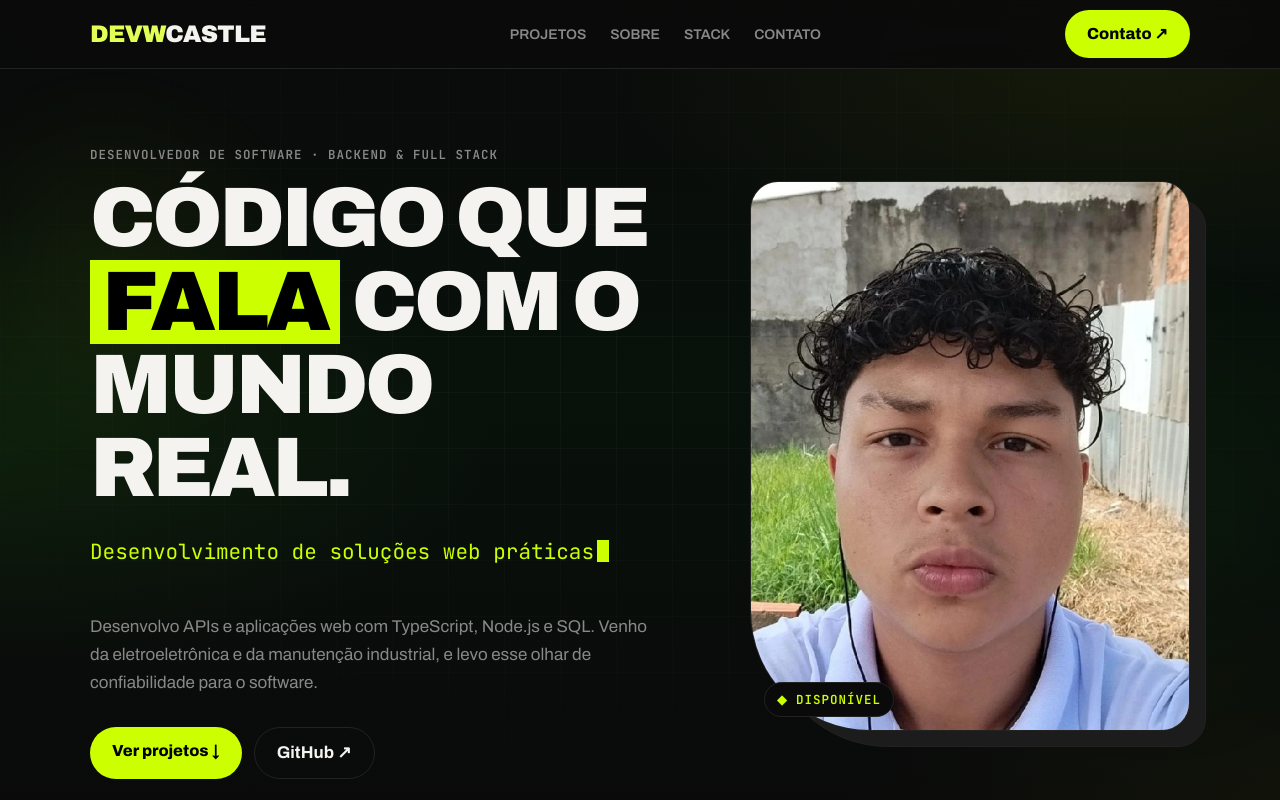
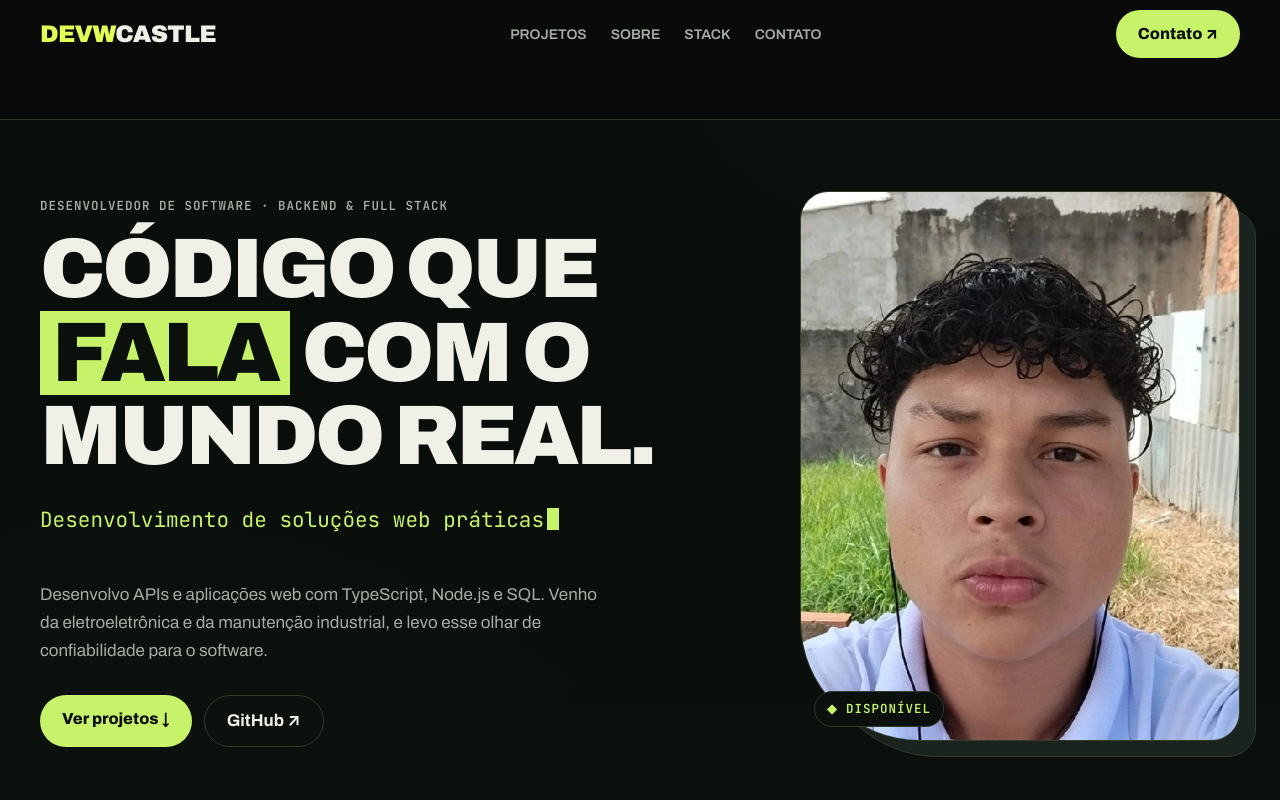
Before and after one commit to DevWCastle/DevWCastle, a React (Vite) app: page / in a window 1280 px wide. Shown: the top 800 px of the page. Built offline with nearby package versions, Linux system fonts and the light colour scheme.

Commit message:
alterando fundo

```diff
--- a/src/index.css
+++ b/src/index.css
@@ -1,14 +1,16 @@
- :root {
-  --bg: #0a0a0a;
-  --s1: #141414;
-  --s2: #1c1c1c;
-  --ln: #222222;
-  --tx: #f4f3ef;
-  --mu: #888888;
-  --lime: #ccff00;
-  --lime-tx: #000000;
-  --cy: #ccff00;
-  --hd: 68px;
+:root {
+  /* Paleta Principal Refinada */
+  --bg: #0B100D;        /* Fundo principal (carvão escuro com nuances frias) */
+  --s1: #131A15;        /* Cards e superfícies primárias */
+  --s2: #1A231D;        /* Superfícies secundárias e estados de hover */
+  --ln: #303B2A;        /* Bordas, linhas de divisão e contornos */
+  --tx: #F0F0E9;        /* Texto principal (alto contraste e leitura suave) */
+  --mu: #A5ADA5;        /* Texto secundário (cinza-esverdeado) */
+  --lime: #C7F36B;      /* Verde de destaque sofisticado e elegante */
+  --lime-tx: #0B100D;   /* Texto sobre fundo de destaque */
+  --cy: #C7F36B;        /* Mantido por compatibilidade legada */
+  --hd: 68px;           /* Altura da Navbar */
+
   color-scheme: dark;
   box-sizing: border-box;
   padding-top: env(safe-area-inset-top, 0px);
@@ -28,8 +30,10 @@ body {
   margin: 0;
   background: var(--bg);
   color: var(--tx);
-  font: 400 17px/1.65 "Archivo", system-ui, sans-serif;
+  font: 400 17px/1.65 "Archivo", system-ui, -apple-system, BlinkMacSystemFont, sans-serif;
   overflow-x: hidden;
+  -webkit-font-smoothing: antialiased;
+  -moz-osx-font-smoothing: grayscale;
 }
 
 body::before {
@@ -41,11 +45,9 @@ body::before {
   z-index: 60;
 }
 
-/* ===== FUNDO: gradiente + grade + brilhos animados ===== */
+/* ===== FUNDO: Gradiente ambiental quase imperceptível ===== */
 
-/* ===== FUNDO: gradiente + grade + brilhos animados (tons mais escuros) ===== */
-
-/* 1) gradiente */
+/* 1) Gradiente ambiental profundo hiper-suavizado */
 html::before {
   content: "";
   position: fixed;
@@ -53,26 +55,25 @@ html::before {
   z-index: -1;
   pointer-events: none;
   background:
-    radial-gradient(60% 45% at 88% 4%, rgba(150, 190, 0, .09), transparent 70%),
-    radial-gradient(55% 40% at 0% 55%, rgba(40, 95, 20, .20), transparent 70%),
-    radial-gradient(50% 35% at 100% 100%, rgba(150, 190, 0, .05), transparent 70%),
-    linear-gradient(180deg, var(--bg) 0%, #08110a 48%, var(--bg) 100%);
+    radial-gradient(50% 40% at 85% 10%, rgba(199, 243, 107, 0.01), transparent 75%),
+    radial-gradient(50% 40% at 10% 80%, rgba(48, 59, 42, 0.04), transparent 75%),
+    linear-gradient(180deg, var(--bg) 0%, #090E0B 50%, var(--bg) 100%);
 }
 
-/* 2) brilhos que se movem devagar */
+/* 2) Luzes ambiente com opacidade quase zero */
 body::after {
   content: "";
   position: fixed;
   inset: 0;
   z-index: -1;
   pointer-events: none;
-  opacity: .35;
+  opacity: 0.06;
   background:
-    radial-gradient(closest-side, rgba(150, 190, 0, .20), transparent) no-repeat,
-    radial-gradient(closest-side, rgba(40, 110, 30, .26), transparent) no-repeat;
+    radial-gradient(closest-side, rgba(199, 243, 107, 0.03), transparent) no-repeat,
+    radial-gradient(closest-side, rgba(48, 59, 42, 0.08), transparent) no-repeat;
   background-size: 420px 420px, 520px 520px;
   background-position: -120px 20%, calc(100% + 160px) 95%;
-  animation: bg-drift 16s ease-in-out infinite alternate;
+  animation: bg-drift 18s ease-in-out infinite alternate;
 }
 
 @keyframes bg-drift {
@@ -81,35 +82,28 @@ body::after {
   }
 }
 
-/* 3) grade sutil */
-html::after {
-  content: "";
-  position: fixed;
-  inset: 0;
-  z-index: -1;
-  pointer-events: none;
-  background-image:
-    linear-gradient(rgba(255, 255, 255, .035) 1px, transparent 1px),
-    linear-gradient(90deg, rgba(255, 255, 255, .035) 1px, transparent 1px);
-  background-size: 56px 56px;
-  -webkit-mask-image: radial-gradient(70% 60% at 50% 45%, #000, transparent);
-  mask-image: radial-gradient(70% 60% at 50% 45%, #000, transparent);
+/* ===== ELEMENTOS BASE & UTILITÁRIOS ===== */
+
+a {
+  color: inherit;
+  transition: color 0.2s ease, border-color 0.2s ease;
 }
 
-/* ===== restante do CSS, sem alterações ===== */
-
-a { color: inherit; }
-img { max-width: 100%; height: auto; display: block; }
+img {
+  max-width: 100%;
+  height: auto;
+  display: block;
+}
 
 :focus-visible {
-  outline: 3px solid var(--lime);
+  outline: 2px solid var(--lime);
   outline-offset: 3px;
   border-radius: 4px;
 }
 
 .mono {
   font: 600 12.5px/1.4 "JetBrains Mono", ui-monospace, monospace;
-  letter-spacing: .08em;
+  letter-spacing: 0.08em;
   text-transform: uppercase;
 }
 
@@ -123,9 +117,10 @@ img { max-width: 100%; height: auto; display: block; }
 }
 
 .wrap {
-  max-width: 1180px;
+  max-width: 1520px;
   margin: 0 auto;
   padding: 0 clamp(18px, 4vw, 40px);
+  margin-bottom: 4vw;
 }
 
 section {
@@ -135,9 +130,10 @@ section {
 h2 {
   font: 800 clamp(30px, 4.6vw, 54px)/1.02 "Archivo";
   font-stretch: 105%;
-  letter-spacing: -.03em;
+  letter-spacing: -0.03em;
   margin: 10px 0 36px;
   text-transform: uppercase;
+  color: var(--tx);
 }
 
 h2 em {
@@ -145,6 +141,7 @@ h2 em {
   background: var(--lime);
   color: var(--lime-tx);
   padding: 0 8px;
+  border-radius: 2px;
 }
 
 .kick {
@@ -162,11 +159,12 @@ h2 em {
   color: var(--mu);
 }
 
-/* motion - scroll reveal */
+/* ===== ANIMAÇÕES E TRANSITION REVEAL ===== */
+
 .rv {
   opacity: 0;
   transform: translateY(20px);
-  transition: opacity .7s cubic-bezier(.2, .7, .2, 1), transform .7s cubic-bezier(.2, .7, .2, 1);
+  transition: opacity 0.7s cubic-bezier(0.2, 0.7, 0.2, 1), transform 0.7s cubic-bezier(0.2, 0.7, 0.2, 1);
 }
 
 .rv.in {
@@ -177,6 +175,6 @@ h2 em {
 @media (prefers-reduced-motion: reduce) {
   html { scroll-behavior: auto; }
   * { animation: none !important; transition: none !important; }
-  body::after { animation: none !important; } /* o * não alcança pseudo-elementos */
+  body::after { animation: none !important; }
   .rv { opacity: 1; transform: none; }
 }
```
